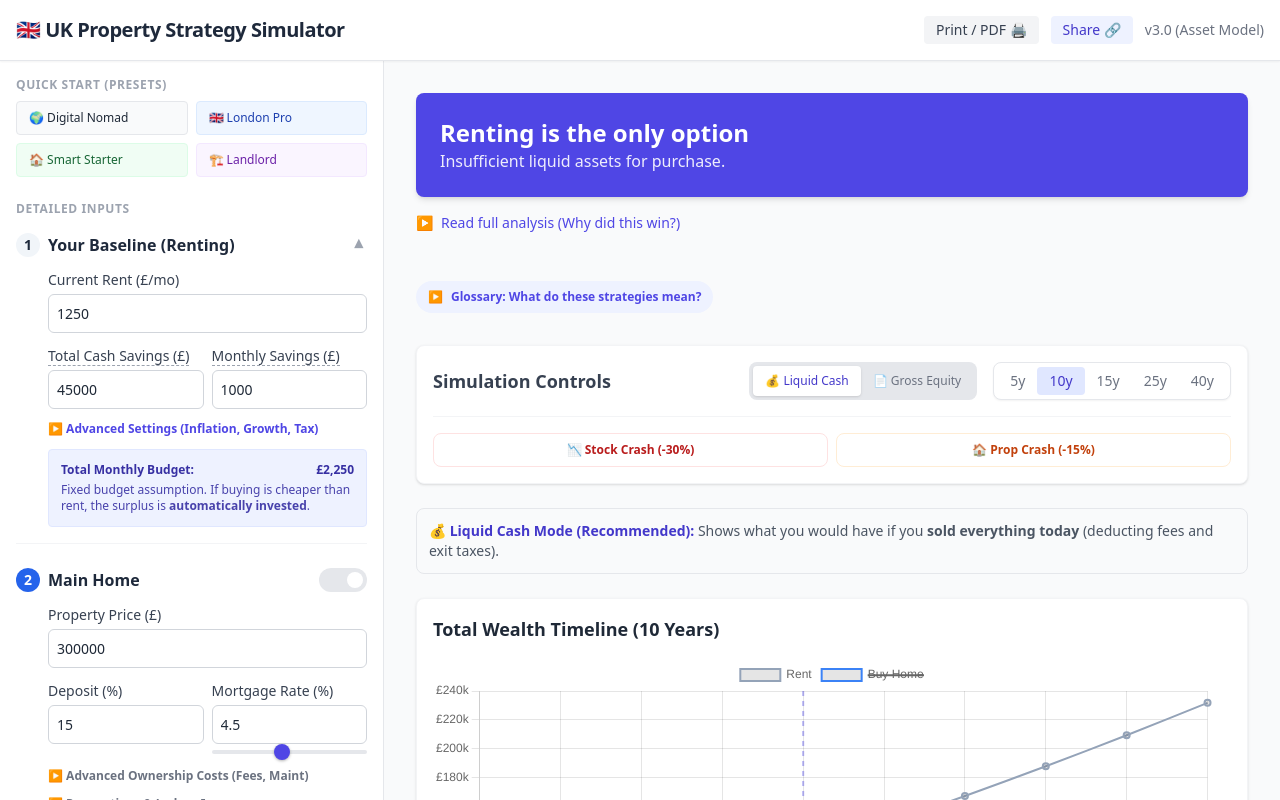
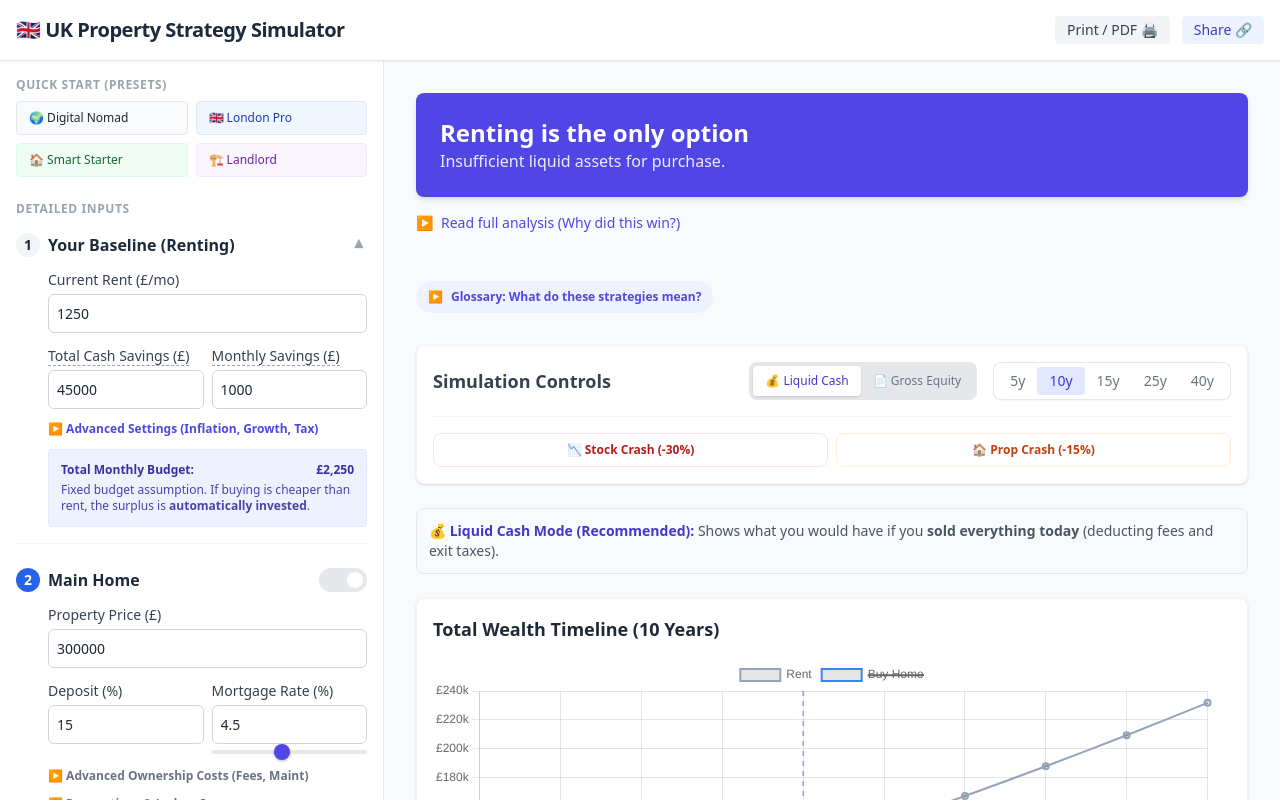
Before and after one commit to itsmuaaz/rent-vs-buy, a website: page index.html in a window 1280 px wide. Drawn offline with nearby package versions, Linux system fonts and the light colour scheme.

Commit message:
chore: remove version string from header

```diff
--- a/index.html
+++ b/index.html
@@ -50,7 +50,6 @@
             <div class="flex items-center gap-3 no-print">
                 <button onclick="window.print()" class="text-sm bg-gray-100 text-gray-700 px-3 py-1 rounded hover:bg-gray-200 transition">Print / PDF 🖨️</button>
                 <button @click="copyLink" class="text-sm bg-indigo-50 text-indigo-700 px-3 py-1 rounded hover:bg-indigo-100 transition" x-text="copied ? 'Copied! ✅' : 'Share 🔗'"></button>
-                <div class="text-sm text-gray-500">v3.0 (Asset Model)</div>
             </div>
         </div>
     </header>
```
